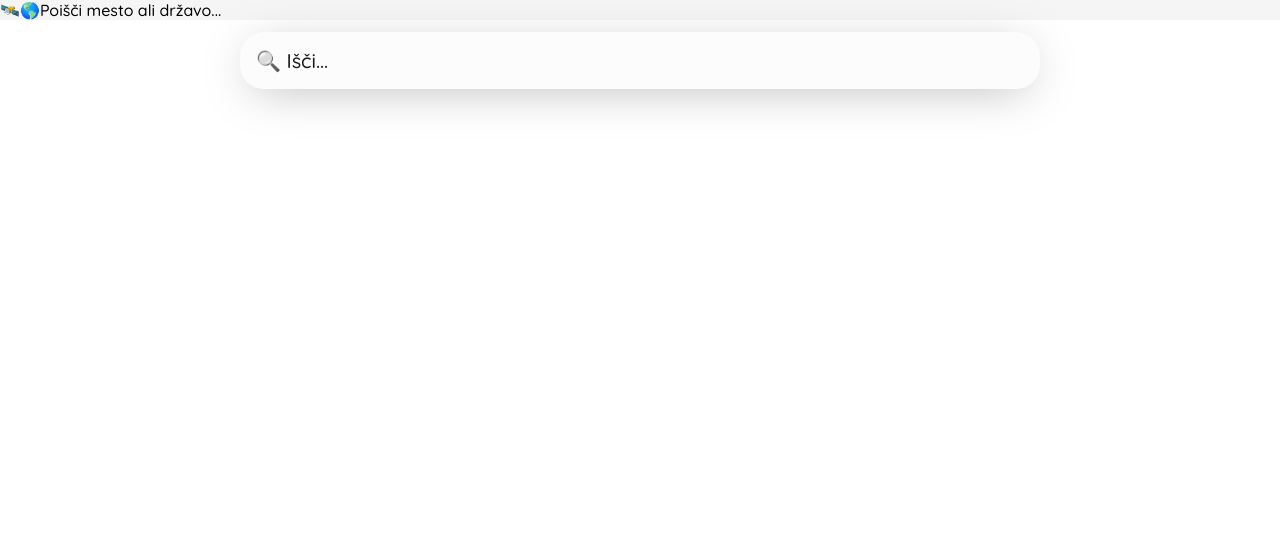
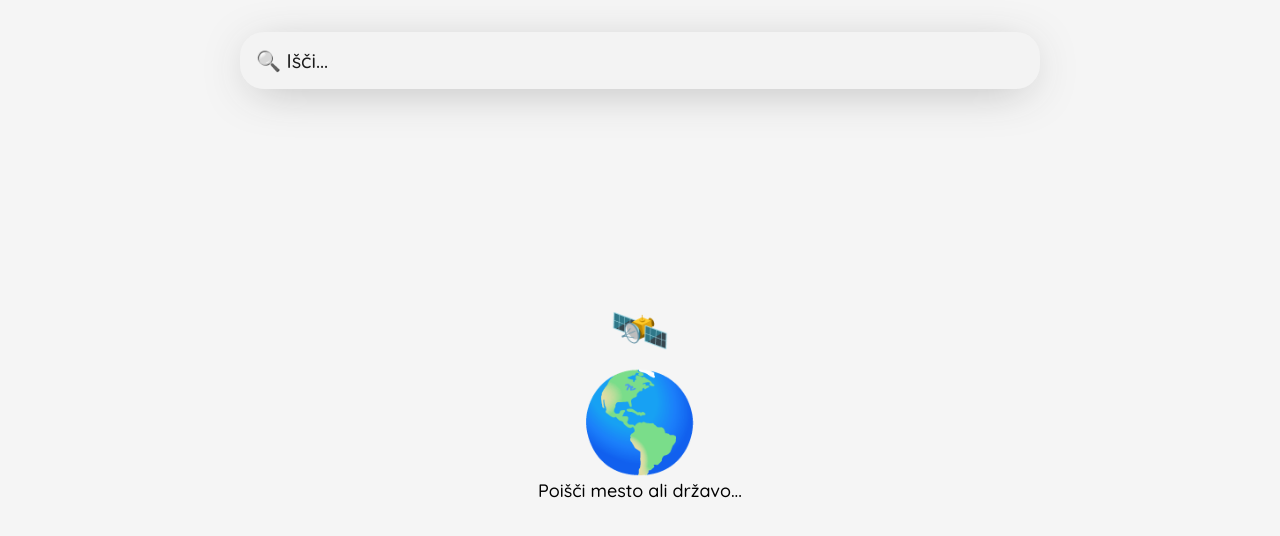
Before and after one commit to svecko/weather, a React (Create React App) app: page / in a window 1280 px wide. Shown: the top 536 px of the page. Built offline with nearby package versions, Linux system fonts and the light colour scheme.

Commit message:
Update App.css

```diff
--- a/src/App.css
+++ b/src/App.css
@@ -1,5 +1,6 @@
 main {
   background-color: #f5f5f5;
+  min-height: 100vh;
 }
 
 ::placeholder {
@@ -58,12 +59,17 @@ main {
   color: #1a1a1a;
 }
 
+.weather-indicator {
+  font-size: 4rem;
+  margin-bottom: 3rem;
+}
+
 .location {
   text-transform: uppercase;
   font-weight: 500;
   font-size: 1.125rem;
   letter-spacing: 0.25rem;
-  color: #7e7e7e;
+  color: #ff414d;
 }
 
 .temperature {
@@ -71,3 +77,44 @@ main {
   font-weight: 300;
   color: #1a1a1a;
 }
+
+.hero {
+  display: flex;
+  height: 100vh;
+  width: 100vw;
+  justify-content: center;
+  align-items: center;
+  flex-direction: column;
+}
+
+.hero .icon {
+  font-size: 3rem;
+  transform: rotate(-90deg);
+  animation: satellite 2.5s;
+  animation-iteration-count: infinite;
+}
+
+.hero .earth {
+  font-size: 6rem;
+}
+
+.hero .text {
+  font-size: 1.125rem;
+  font-weight: 500;
+}
+
+.emoji {
+  font-size: 1.25rem;
+}
+
+@keyframes satellite {
+  from {
+    transform: rotate(0deg);
+  }
+  50% {
+    transform: rotate(-90deg);
+  }
+  to {
+    transform: rotate(0deg);
+  }
+}
```
